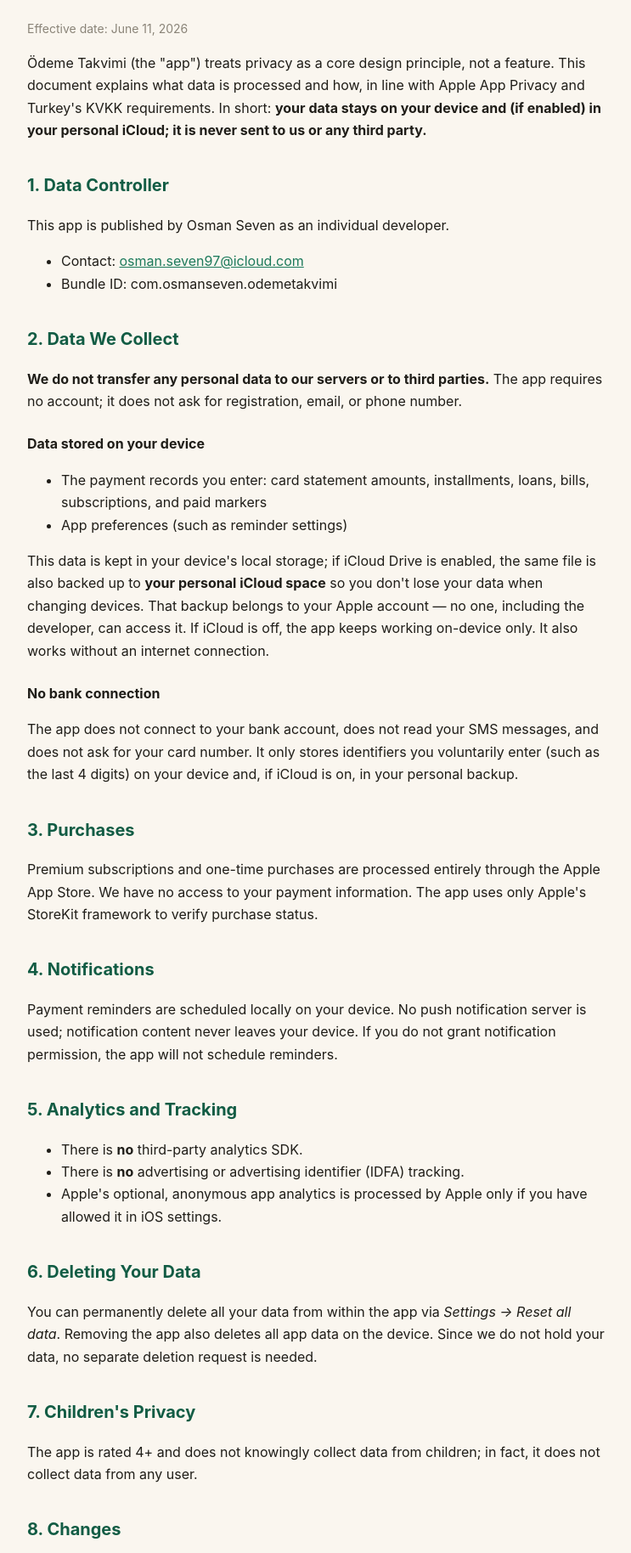
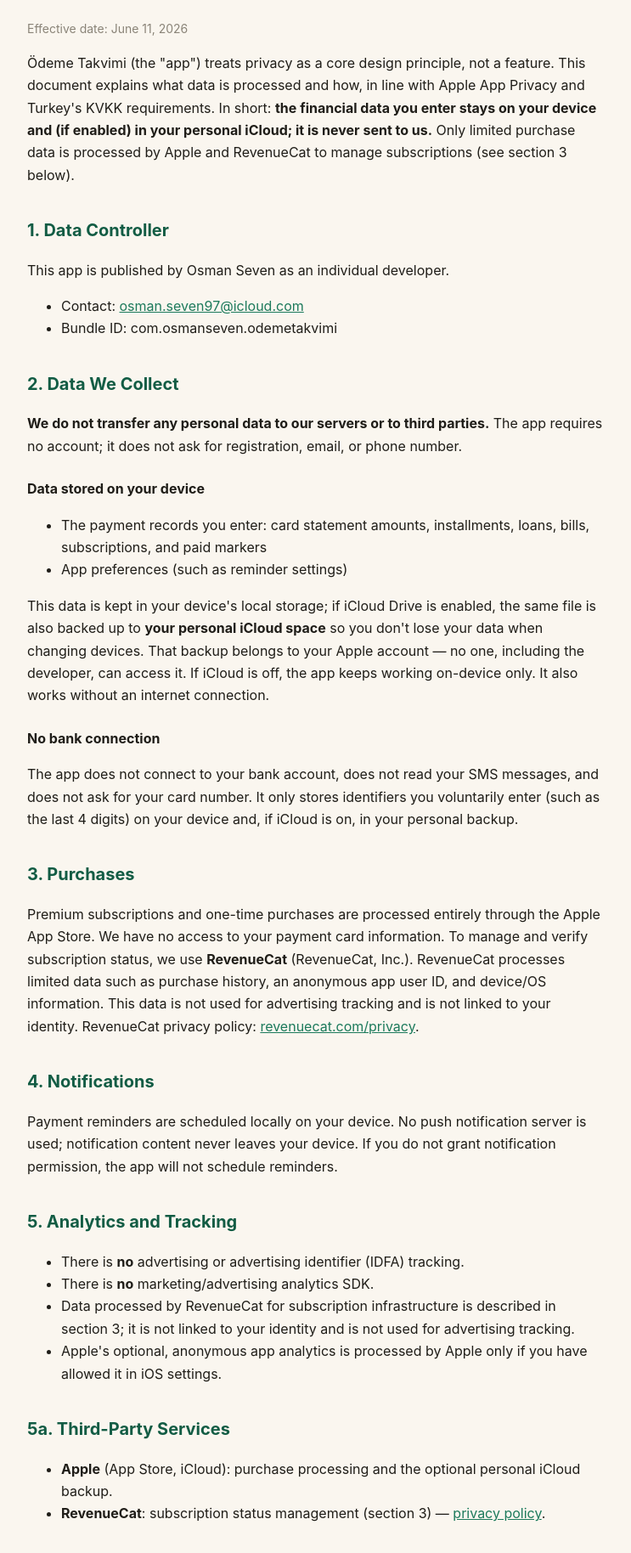
Before and after one commit to saevaexe/odemetakvimi-web, a plain HTML site: page privacy-en.html in a window 1280 px wide. Shown: the part 165-1993 px from the top of the page at 85% size, without its empty margins (268-1011 px from the left). Drawn offline with Linux system fonts and the light colour scheme.

Commit message:
Privacy + terms: RevenueCat üçüncü taraf hizmet olarak eklendi
- privacy.html + privacy-en.html: özet + §3 satın almalar (RevenueCat) + §5 analitik + §5a üçüncü taraf hizmetler
- terms.html §4 disclaimer: RevenueCat eklendi
- Guideline 5.1.1 — App Privacy beyanıyla tutarlı

Co-Authored-By: Claude Opus 4.8 <noreply@anthropic.com>

```diff
--- a/privacy-en.html
+++ b/privacy-en.html
@@ -24,7 +24,7 @@
 <h1>Privacy Policy</h1>
 <p class="meta">Effective date: June 11, 2026</p>
 
-<p>Ödeme Takvimi (the "app") treats privacy as a core design principle, not a feature. This document explains what data is processed and how, in line with Apple App Privacy and Turkey's KVKK requirements. In short: <strong>your data stays on your device and (if enabled) in your personal iCloud; it is never sent to us or any third party.</strong></p>
+<p>Ödeme Takvimi (the "app") treats privacy as a core design principle, not a feature. This document explains what data is processed and how, in line with Apple App Privacy and Turkey's KVKK requirements. In short: <strong>the financial data you enter stays on your device and (if enabled) in your personal iCloud; it is never sent to us.</strong> Only limited purchase data is processed by Apple and RevenueCat to manage subscriptions (see section 3 below).</p>
 
 <h2>1. Data Controller</h2>
 <p>This app is published by Osman Seven as an individual developer.</p>
@@ -47,16 +47,23 @@
 <p>The app does not connect to your bank account, does not read your SMS messages, and does not ask for your card number. It only stores identifiers you voluntarily enter (such as the last 4 digits) on your device and, if iCloud is on, in your personal backup.</p>
 
 <h2>3. Purchases</h2>
-<p>Premium subscriptions and one-time purchases are processed entirely through the Apple App Store. We have no access to your payment information. The app uses only Apple's StoreKit framework to verify purchase status.</p>
+<p>Premium subscriptions and one-time purchases are processed entirely through the Apple App Store. We have no access to your payment card information. To manage and verify subscription status, we use <strong>RevenueCat</strong> (RevenueCat, Inc.). RevenueCat processes limited data such as purchase history, an anonymous app user ID, and device/OS information. This data is not used for advertising tracking and is not linked to your identity. RevenueCat privacy policy: <a href="https://www.revenuecat.com/privacy">revenuecat.com/privacy</a>.</p>
 
 <h2>4. Notifications</h2>
 <p>Payment reminders are scheduled locally on your device. No push notification server is used; notification content never leaves your device. If you do not grant notification permission, the app will not schedule reminders.</p>
 
 <h2>5. Analytics and Tracking</h2>
 <ul>
-  <li>There is <strong>no</strong> third-party analytics SDK.</li>
   <li>There is <strong>no</strong> advertising or advertising identifier (IDFA) tracking.</li>
+  <li>There is <strong>no</strong> marketing/advertising analytics SDK.</li>
+  <li>Data processed by RevenueCat for subscription infrastructure is described in section 3; it is not linked to your identity and is not used for advertising tracking.</li>
   <li>Apple's optional, anonymous app analytics is processed by Apple only if you have allowed it in iOS settings.</li>
+</ul>
+
+<h2>5a. Third-Party Services</h2>
+<ul>
+  <li><strong>Apple</strong> (App Store, iCloud): purchase processing and the optional personal iCloud backup.</li>
+  <li><strong>RevenueCat</strong>: subscription status management (section 3) — <a href="https://www.revenuecat.com/privacy">privacy policy</a>.</li>
 </ul>
 
 <h2>6. Deleting Your Data</h2>
```
Also changed, not shown: privacy.html (+10 -3 lines), terms.html (+2 -2 lines).
